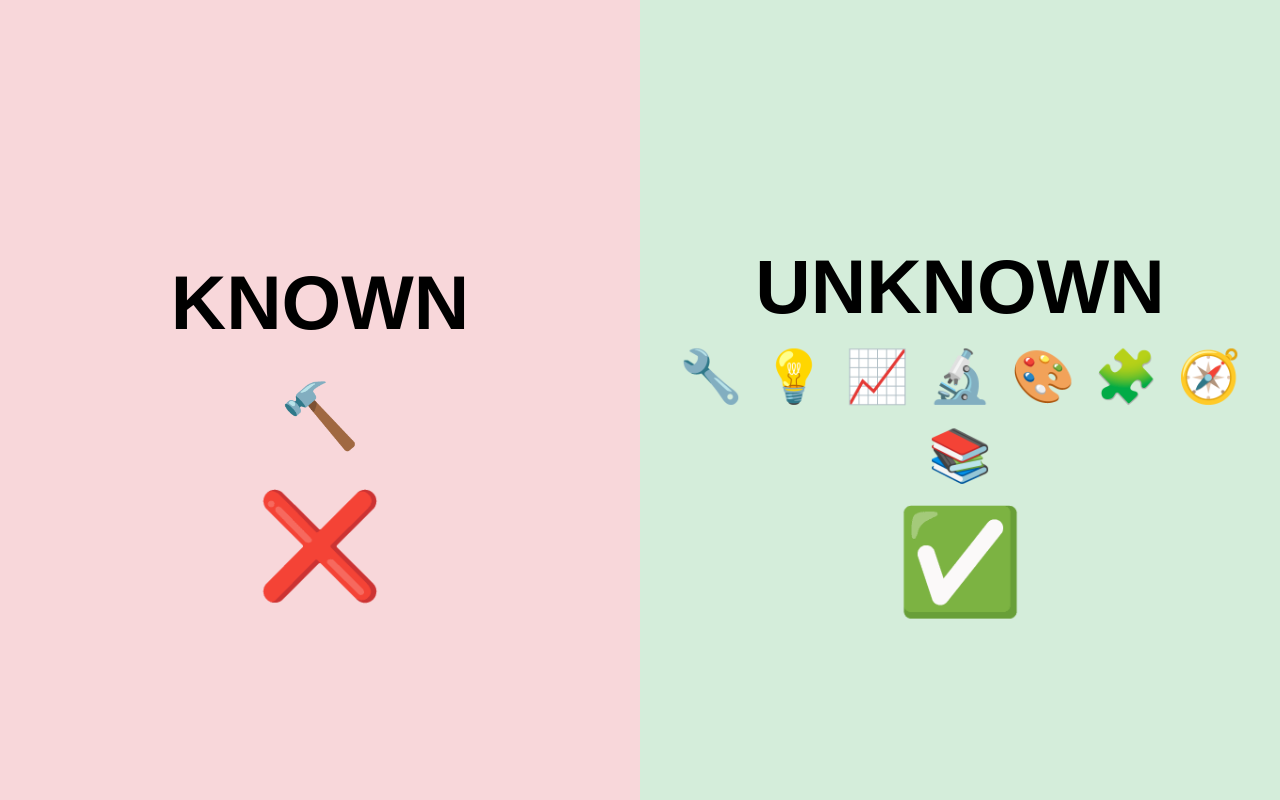
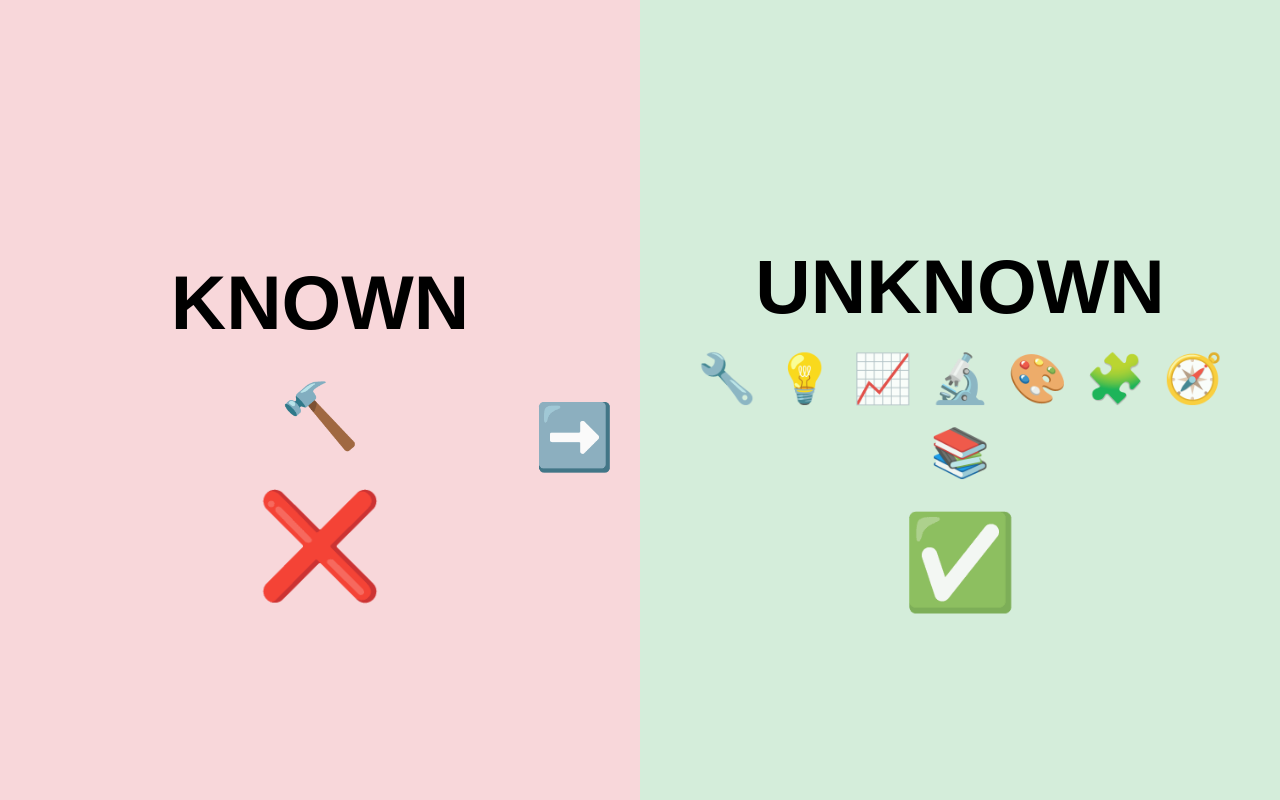
Before and after one commit to rifaterdemsahin/ai-vs-freelancer, a plain HTML site: page 5_Symbols/Video/known_to_unknown.html in a window 1280 px wide. Drawn offline with Linux system fonts and the light colour scheme.

Commit message:
Implement animations for known and unknown panels
Added animations for known and unknown sides, including delays and styling for the arrow.

```diff
--- a/5_Symbols/Video/known_to_unknown.html
+++ b/5_Symbols/Video/known_to_unknown.html
@@ -23,7 +23,7 @@
 
         /* Styling for both sides */
         .side {
-            flex: 1; /* Each side takes up 50% of the space */
+            /* flex: 1; <-- We will now animate this property */
             display: flex;
             flex-direction: column;
             justify-content: center;
@@ -31,78 +31,131 @@
             padding: 2rem;
             box-sizing: border-box;
             text-align: center;
+            /* Added for smooth 0-width transition */
+            overflow: hidden;
         }
 
         /* Left Side: KNOWN */
         .known-side {
-            background-color: #f8d7da; /* Light red background */
+            background-color: #f8d7da; /* Light red */
+            position: relative; /* To position the arrow */
+
+            /* --- NEW: Animation to shrink the panel --- */
+            flex-basis: 100%; /* Start at 100% width */
+            animation: shrinkKnown 1s ease-out 3s forwards; /* Starts at 3s */
         }
 
         /* Right Side: UNKNOWN */
         .unknown-side {
-            background-color: #d4edda; /* Light green background */
+            background-color: #d4edda; /* Light green */
+            white-space: nowrap; /* Prevents content jumble during animation */
+
+            /* --- NEW: Animation to open the panel --- */
+            flex-basis: 0%; /* Start at 0% width */
+            animation: openUnknown 1s ease-out 3s forwards; /* Starts at 3s */
         }
 
         /* Big Font for Titles */
         h2 {
-            font-size: 6vw; /* Responsive font size */
+            font-size: 6vw;
             margin-bottom: 1rem;
-            opacity: 0; /* Start hidden for animation */
-            animation: fadeIn 1s ease-out 0.2s forwards;
+            opacity: 0; /* Start hidden */
+            animation: fadeIn 1s ease-out forwards;
         }
 
         /* Container for the tool icons */
         .tools {
-            font-size: 5vw; /* Big emoji font */
+            font-size: 5vw;
             margin: 1rem 0;
-            opacity: 0; /* Start hidden */
-            animation: fadeInScale 1s ease-out 0.5s forwards;
+            opacity: 0;
+            animation: fadeInScale 1s ease-out forwards;
         }
 
-        /* Container for the many tools on the right */
         .many-tools {
             display: flex;
             flex-wrap: wrap;
             justify-content: center;
             gap: 1.5vw;
-            font-size: 4vw; /* Slightly smaller for many tools */
+            font-size: 4vw;
             opacity: 0;
-            animation: fadeInScale 1s ease-out 0.5s forwards;
+            animation: fadeInScale 1s ease-out forwards;
         }
 
         /* The X and Check Marks */
         .mark {
-            font-size: 8vw; /* Very big font */
+            font-size: 8vw;
             margin-top: 1rem;
+            opacity: 0;
+            animation: fadeInScale 1.2s cubic-bezier(0.25, 1, 0.5, 1) forwards;
+        }
+
+        /* --- NEW: Arrow Styling --- */
+        .arrow {
+            font-size: 5vw;
+            position: absolute;
+            right: 2vw; /* Position on the right edge */
+            top: 50%;
+            transform: translateY(-50%);
             opacity: 0; /* Start hidden */
-            animation: fadeInScale 1.2s cubic-bezier(0.25, 1, 0.5, 1) 0.8s forwards;
+
+            /* Animation to fade in AFTER known items */
+            animation: fadeIn 1s ease-out 2.2s forwards;
+        }
+
+
+        /* --- UPDATED: Animation Delays --- */
+
+        /* KNOWN Side Delays (Start after 1 second) */
+        .known-side h2 {
+            animation-delay: 1s;
+        }
+        .known-side .tools {
+            animation-delay: 1.3s;
+        }
+        .known-side .mark {
+            animation-delay: 1.6s;
+        }
+        /* Arrow delay is set in .arrow class (2.2s) */
+
+
+        /* UNKNOWN Side Delays (Start after panel opens) */
+        /* Panel starts opening at 3s, finishes at 4s */
+        .unknown-side h2 {
+            animation-delay: 4s;
+        }
+        .unknown-side .many-tools {
+            animation-delay: 4.3s;
+        }
+        .unknown-side .mark {
+            animation-delay: 4.6s;
         }
 
         /* --- Animation Keyframes --- */
 
-        /* Simple fade-in for titles */
+        /* Simple fade-in */
         @keyframes fadeIn {
-            from {
-                opacity: 0;
-                transform: translateY(20px);
-            }
-            to {
-                opacity: 1;
-                transform: translateY(0);
-            }
+            from { opacity: 0; transform: translateY(20px); }
+            to   { opacity: 1; transform: translateY(0); }
         }
 
-        /* Fade-in and scale-up for emojis */
+        /* Fade-in and scale-up */
         @keyframes fadeInScale {
-            from {
-                opacity: 0;
-                transform: scale(0.5);
-            }
-            to {
-                opacity: 1;
-                transform: scale(1);
-            }
+            from { opacity: 0; transform: scale(0.5); }
+            to   { opacity: 1; transform: scale(1); }
         }
+
+        /* --- NEW: Panel Animation Keyframes --- */
+
+        @keyframes shrinkKnown {
+            from { flex-basis: 100%; }
+            to   { flex-basis: 50%; }
+        }
+
+        @keyframes openUnknown {
+            from { flex-basis: 0%; }
+            to   { flex-basis: 50%; }
+        }
+
     </style>
 </head>
 <body>
@@ -116,6 +169,10 @@
             </div>
             <div class="mark">
                 <span>❌</span>
+            </div>
+
+            <div class="arrow">
+                <span>➡️</span>
             </div>
         </div>
 
```
